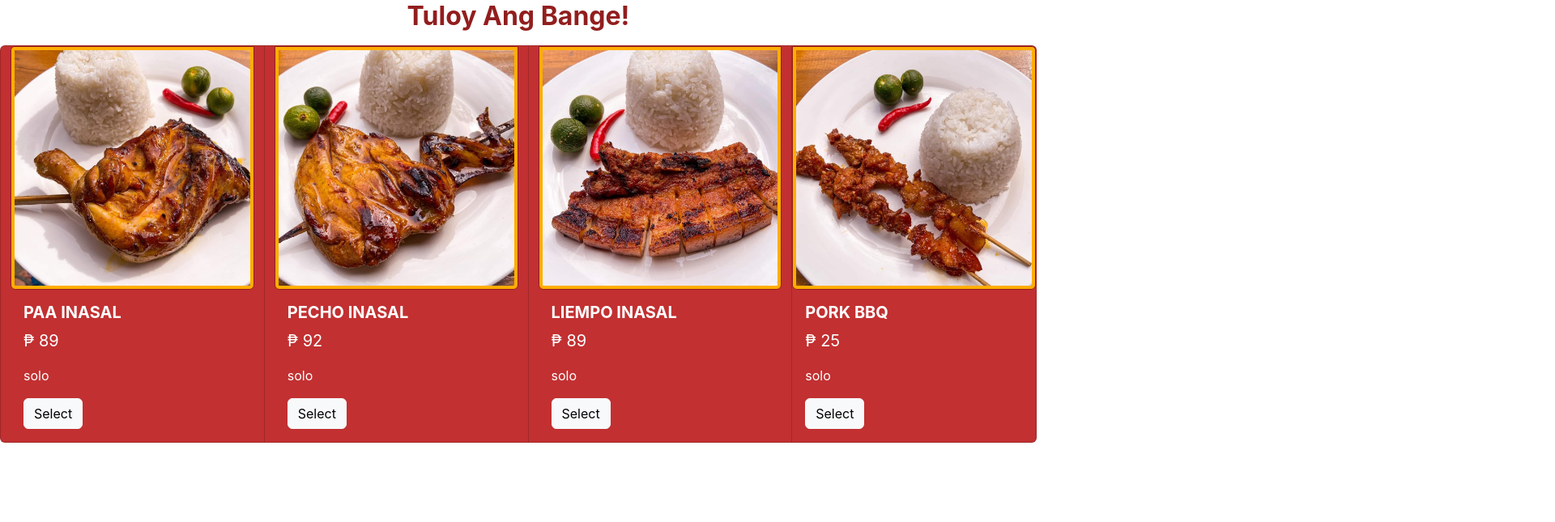
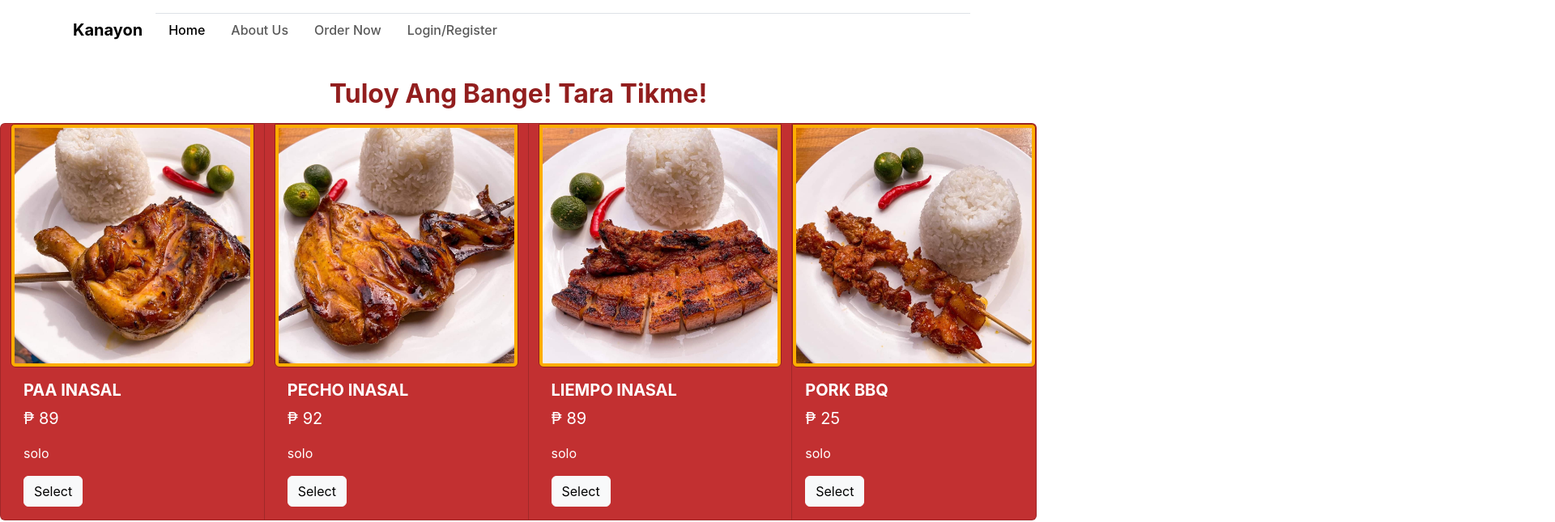
Before and after one commit to kobellanes/Kanayon-FE-RestaurantSystem, a React (Create React App) app in the folder kanayon_arms/: page /ordernow in a window 1280 px wide. Shown: the top 645 px of the page at 81% size, 1920 px wide, since content can reach past the window. Built offline with nearby package versions, Linux system fonts and the light colour scheme.

Commit message:
Order Now V0.1

```diff
--- a/kanayon_arms/src/components/OrderNow/OrderNow.css
+++ b/kanayon_arms/src/components/OrderNow/OrderNow.css
@@ -1,11 +1,10 @@
-/* .offcanvas {
-    position: fixed;
-    top: 0;
-    bottom: 0;
-    left: 50%;
-    transform: translateX(-50%);
-    z-index: 1050;
-} */
+.offcanvas {
+    position: absolute;
+    top: 50%;
+    left: 158%;
+    transform: translate(-50%, -50%);
+    max-width: 100%;
+}
 
 h1 {
     text-align: center;
@@ -21,6 +20,7 @@ p {
 }
 
 .card {
+    position: relative;
     background-color: #C23031;
 }
 
--- a/kanayon_arms/src/components/OrderNow/OrderNow.js
+++ b/kanayon_arms/src/components/OrderNow/OrderNow.js
@@ -1,54 +1,104 @@
 import React from 'react';
 import "./OrderNow.css"
+import Header from '../Header/Header';
+import Footer from '../Footer/Footer';
+
 function OrderNow() {
     return (
         <>
-            <h1 class="fw-bold fs-2 fs-lg-6 lh-sm mb-3">Tuloy Ang Bange!</h1>
-            <div class="card-group">
-                <div class="card container">
-                    <img src={require('../../assets/paa.jpg')} class="img-thumbnail h-100 card card-span h-100 text-white card-img-top" alt="..."></img>
-                    <div class="card-body">
-                        <h5 class="card-title fw-bold">PAA INASAL</h5>
-                        <p class="card-text fs-5">₱ 89</p>
-                        <p class="card-text">
-                            <small class="text fs-6">solo</small></p>
-                        <a href="select" class="btn btn-light">Select</a>
+            <Header>
+
+            </Header>
+            <h1 className="fw-bold fs-2 fs-lg-6 lh-sm mb-3 mt-5 pt-5">Tuloy Ang Bange! Tara Tikme!</h1>
+            <div className="card-group">
+                <div className="card container">
+                    <img src={require('../../assets/paa.jpg')} className="img-thumbnail card card-span text-white card-img-top" alt="..."></img>
+                    <div className="card-body">
+                        <h5 className="card-title fw-bold">PAA INASAL</h5>
+                        <p className="card-text fs-5">₱ 89</p>
+                        <p className="card-text">
+                            <small className="text fs-6">solo</small></p>
+                        <button className="btn btn-light" data-bs-toggle="offcanvas" data-bs-target="#offcanvasMenu">Select</button>
+                    </div>
+
+                    <div className="offcanvas offcanvas-end" tabindex="-1" id="offcanvasMenu" aria-labelledby="offcanvasMenuLabel">
+                        <div className="offcanvas-header">
+                            <h5 className="offcanvas-title" id="offcanvasMenuLabel">Menu</h5>
+                            <button type="button" className="btn-close text-reset" data-bs-dismiss="offcanvas" aria-label="Close"></button>
+                        </div>
+                        <div className="offcanvas-body">
+                            <img src={require('../../assets/paa.jpg')} className="img-thumbnail card card-span text-white card-img-top" alt="..."></img>
+                            <p className="text-dark">This is the content of my off-canvas menu.</p>
+                        </div>
                     </div>
                 </div>
 
-                <div class="card container">
-                    <img src={require('../../assets/pecho.jpg')} class="img-thumbnail h-100 card card-span h-100 text-white card-img-top" alt="..."></img>
-                    <div class="card-body">
-                        <h5 class="card-title fw-bold">PECHO INASAL</h5>
-                        <p class="card-text fs-5">₱ 92</p>
-                        <p class="card-text">
-                            <small class="text fs-6">solo</small></p>
-                        <a href="select" class="btn btn-light">Select</a>
+
+
+                <div className="card container">
+                    <img src={require('../../assets/pecho.jpg')} className="img-thumbnail card card-span text-white card-img-top" alt="..."></img>
+                    <div className="card-body">
+                        <h5 className="card-title fw-bold">PECHO INASAL</h5>
+                        <p className="card-text fs-5">₱ 92</p>
+                        <p className="card-text">
+                            <small className="text fs-6">solo</small></p>
+                        <button className="btn btn-light" data-bs-toggle="offcanvas" data-bs-target="#offcanvasMenu">Select</button>
+                    </div>
+
+                    <div className="offcanvas offcanvas-end" tabindex="-1" id="offcanvasMenu" aria-labelledby="offcanvasMenuLabel">
+                        <div className="offcanvas-header">
+                            <h5 className="offcanvas-title" id="offcanvasMenuLabel">Menu</h5>
+                            <button type="button" className="btn-close text-reset" data-bs-dismiss="offcanvas" aria-label="Close"></button>
+                        </div>
+                        <div className="offcanvas-body">
+                            <p className="text-dark">This is the content of my off-canvas menu.</p>
+                        </div>
                     </div>
                 </div>
 
-                <div class="card container">
-                    <img src={require('../../assets/liempo.jpg')} class="img-thumbnail h-100 card card-span h-100 text-white card-img-top" alt="..."></img>
-                    <div class="card-body">
-                        <h5 class="card-title fw-bold">LIEMPO INASAL</h5>
-                        <p class="card-text fs-5">₱ 89</p>
-                        <p class="card-text">
-                            <small class="text fs-6">solo</small></p>
-                        <a href="select" class="btn btn-light">Select</a>
+                <div className="card container">
+                    <img src={require('../../assets/liempo.jpg')} className="img-thumbnail card card-span text-white card-img-top" alt="..."></img>
+                    <div className="card-body">
+                        <h5 className="card-title fw-bold">LIEMPO INASAL</h5>
+                        <p className="card-text fs-5">₱ 89</p>
+                        <p className="card-text">
+                            <small className="text fs-6">solo</small></p>
+                        <button className="btn btn-light" data-bs-toggle="offcanvas" data-bs-target="#offcanvasMenu">Select</button>
+                    </div>
+
+                    <div className="offcanvas offcanvas-end" tabindex="-1" id="offcanvasMenu" aria-labelledby="offcanvasMenuLabel">
+                        <div className="offcanvas-header">
+                            <h5 className="offcanvas-title" id="offcanvasMenuLabel">Menu</h5>
+                            <button type="button" className="btn-close text-reset" data-bs-dismiss="offcanvas" aria-label="Close"></button>
+                        </div>
+                        <div className="offcanvas-body">
+                            <p className="text-dark">This is the content of my off-canvas menu.</p>
+                        </div>
                     </div>
                 </div>
 
-                <div class="card">
-                    <img src={require('../../assets/barbeque.jpg')} class="img-thumbnail h-100 card card-span h-100 text-white card-img-top" alt="..."></img>
-                    <div class="card-body">
-                        <h5 class="card-title fw-bold">PORK BBQ</h5>
-                        <p class="card-text fs-5">₱ 25</p>
-                        <p class="card-text">
-                            <small class="text fs-6">solo</small></p>
-                        <a href="select" class="btn btn-light">Select</a>
+                <div className="card">
+                    <img src={require('../../assets/barbeque.jpg')} className="img-thumbnail card card-span text-white card-img-top" alt="..."></img>
+                    <div className="card-body">
+                        <h5 className="card-title fw-bold">PORK BBQ</h5>
+                        <p className="card-text fs-5">₱ 25</p>
+                        <p className="card-text">
+                            <small className="text fs-6">solo</small></p>
+                        <button className="btn btn-light" data-bs-toggle="offcanvas" data-bs-target="#offcanvasMenu">Select</button>
+                    </div>
+
+                    <div className="offcanvas offcanvas-end" tabindex="-1" id="offcanvasMenu" aria-labelledby="offcanvasMenuLabel">
+                        <div className="offcanvas-header">
+                            <h5 className="offcanvas-title" id="offcanvasMenuLabel">Menu</h5>
+                            <button type="button" className="btn-close text-reset" data-bs-dismiss="offcanvas" aria-label="Close"></button>
+                        </div>
+                        <div className="offcanvas-body">
+                            <p className="text-dark">This is the content of my off-canvas menu.</p>
+                        </div>
                     </div>
                 </div>
             </div>
+            <Footer></Footer>
         </>
     );
 }
```
